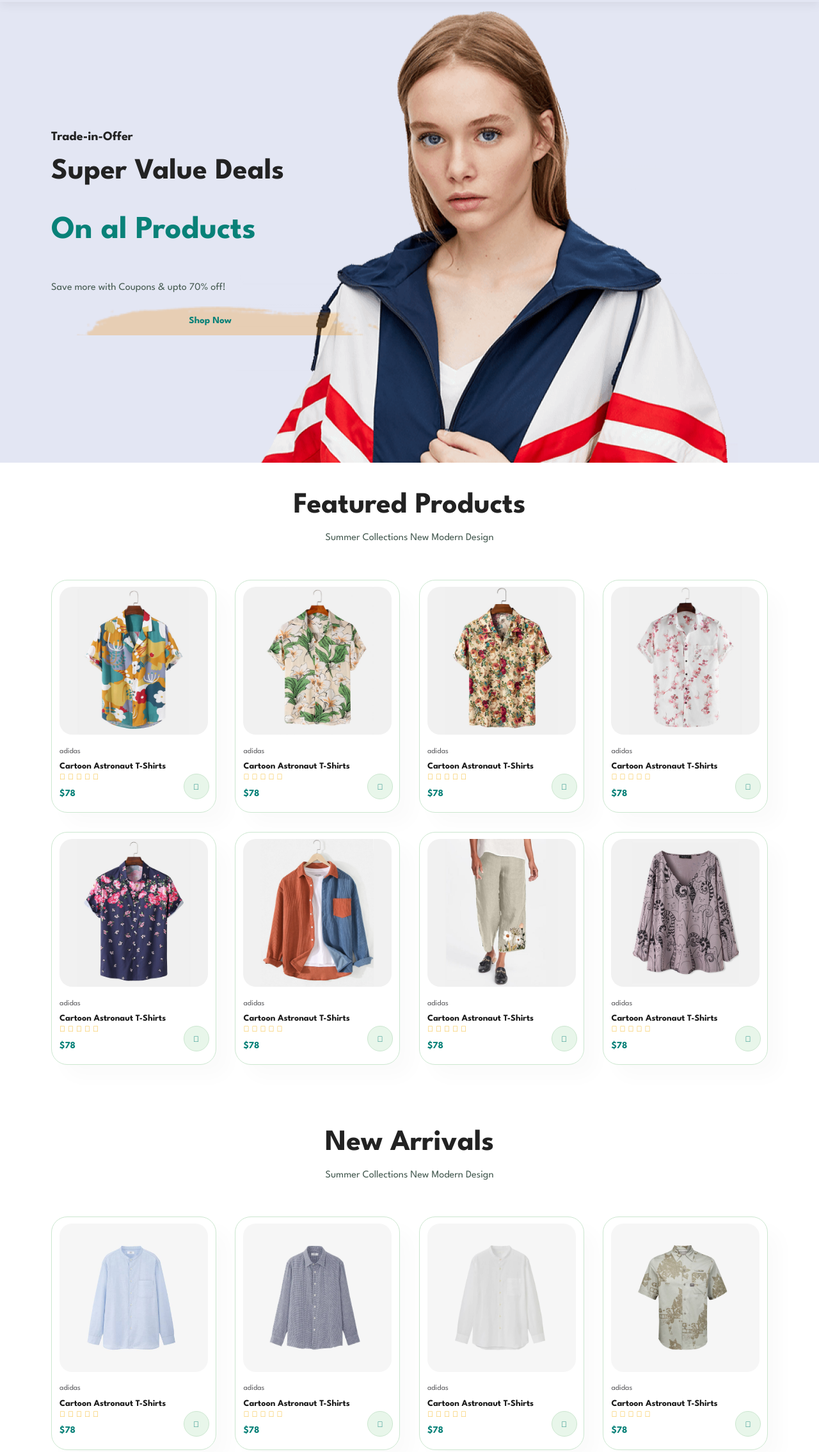
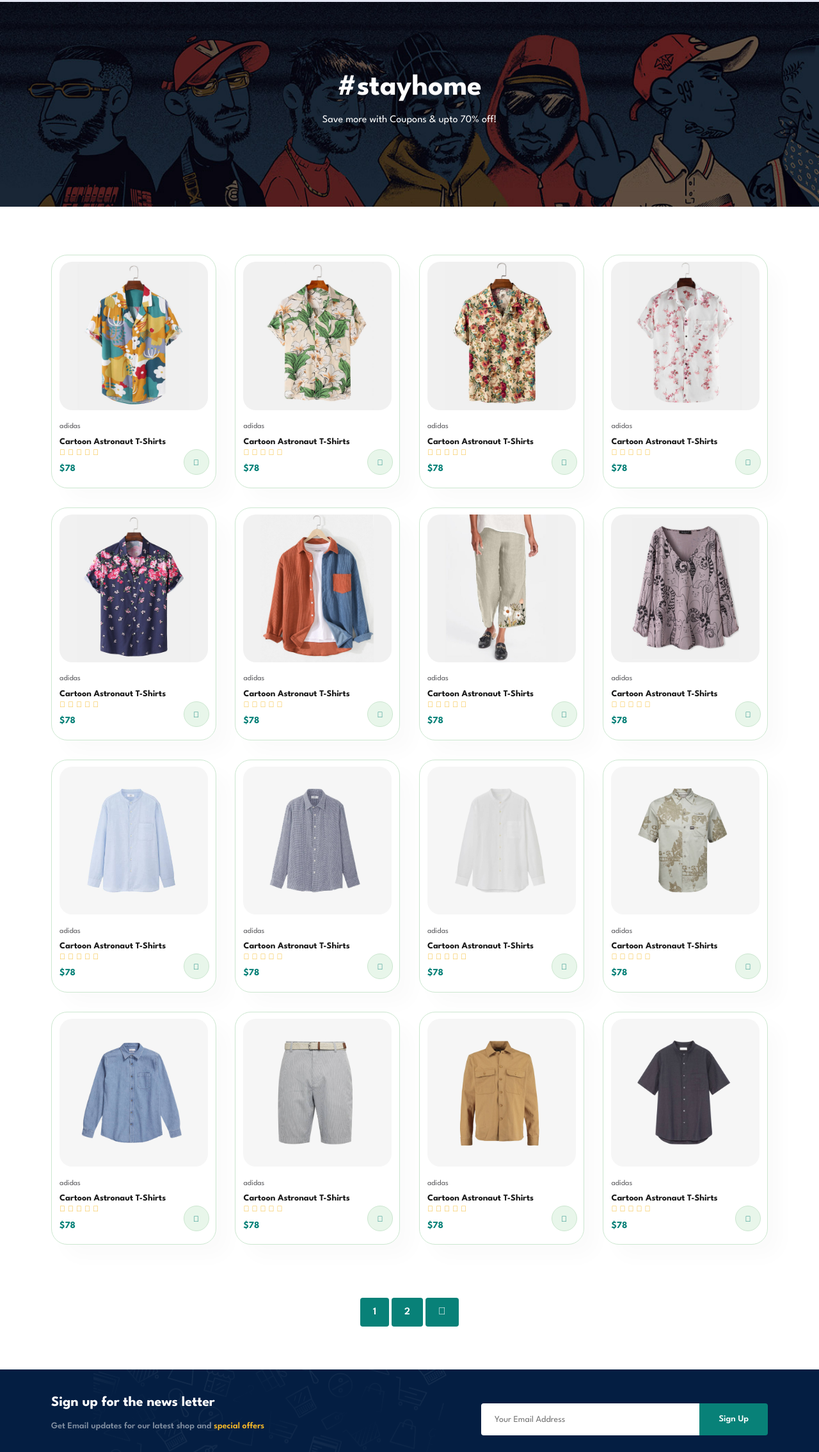
Before and after one commit to SaadVSP96/Ecomerce_Website_Template, a plain HTML site: page shop.html in a window 1280 px wide. Shown: the part 83-2352 px from the top of the page at 64% size. Drawn offline with Linux system fonts and the light colour scheme.

Commit message:
14. Finished the desktop version of Products Page

```diff
--- a/shop.html
+++ b/shop.html
@@ -42,18 +42,12 @@
             </div>
         </section>
 
-        <section id="hero">
-            <h4>Trade-in-Offer</h4>
-            <h2>Super Value Deals</h2>
-            <h1>On al Products</h1>
+        <section id="page-header">
+            <h2>#stayhome</h2>
             <p>Save more with Coupons & upto 70% off!</p>
-            <button>Shop Now</button>
         </section>
 
         <section id="product1" class="section-p1">
-            <h2>Featured Products</h2>
-            <p>Summer Collections New Modern Design</p>
-            <!-- pro-container means product container -->
             <div class="pro-container">
                 <div class="pro">
                     <img src="img/products/f1.jpg" alt="" />
@@ -183,14 +177,6 @@
                         <a href="#"><i class="fa fa-shopping-cart cart"></i></a>
                     </div>
                 </div>
-            </div>
-        </section>
-
-        <section id="product1" class="section-p1">
-            <h2>New Arrivals</h2>
-            <p>Summer Collections New Modern Design</p>
-            <!-- pro-container means product container -->
-            <div class="pro-container">
                 <div class="pro">
                     <img src="img/products/n1.jpg" alt="" />
                     <div class="desc">
@@ -322,6 +308,12 @@
             </div>
         </section>
 
+        <section id="pagination" class="section-p1">
+            <a href="#">1</a>
+            <a href="#">2</a>
+            <a href="#"><i class="fa fa-long-arrow-alt-right"></i></a>
+        </section>
+
         <section id="newsletter" class="section-p1 section-m1">
             <div class="newstext">
                 <h4>Sign up for the news letter</h4>
--- a/style.css
+++ b/style.css
@@ -5,6 +5,10 @@
     padding: 0;
     box-sizing: border-box;
     font-family: "League Spartan", sans-serif;
+}
+
+.fa {
+    font-family: "FontAwesome";
 }
 
 h1 {
@@ -532,6 +536,43 @@ footer .copyright {
     text-align: center;
 }
 
+/* Shop Page */
+#page-header {
+    background-image: url(img/banner/b1.jpg);
+    width: 100%;
+    height: 40vh;
+    background-size: cover;
+    background-repeat: no-repeat;
+    display: flex;
+    flex-direction: column;
+    justify-content: center;
+    text-align: center;
+    padding: 14px;
+}
+
+#page-header h2,
+#page-header p {
+    color: #fff;
+}
+
+#pagination {
+    text-align: center;
+}
+
+#pagination a {
+    text-decoration: none;
+    background-color: #088178;
+    padding: 15px 20px;
+    border-radius: 4px;
+    color: #fff;
+    font-weight: 600;
+}
+
+#pagination a i {
+    font-size: 16px;
+    font-weight: 600;
+}
+
 /* Start Media Query */
 @media (max-width: 799px) {
     .section-p1 {
```
